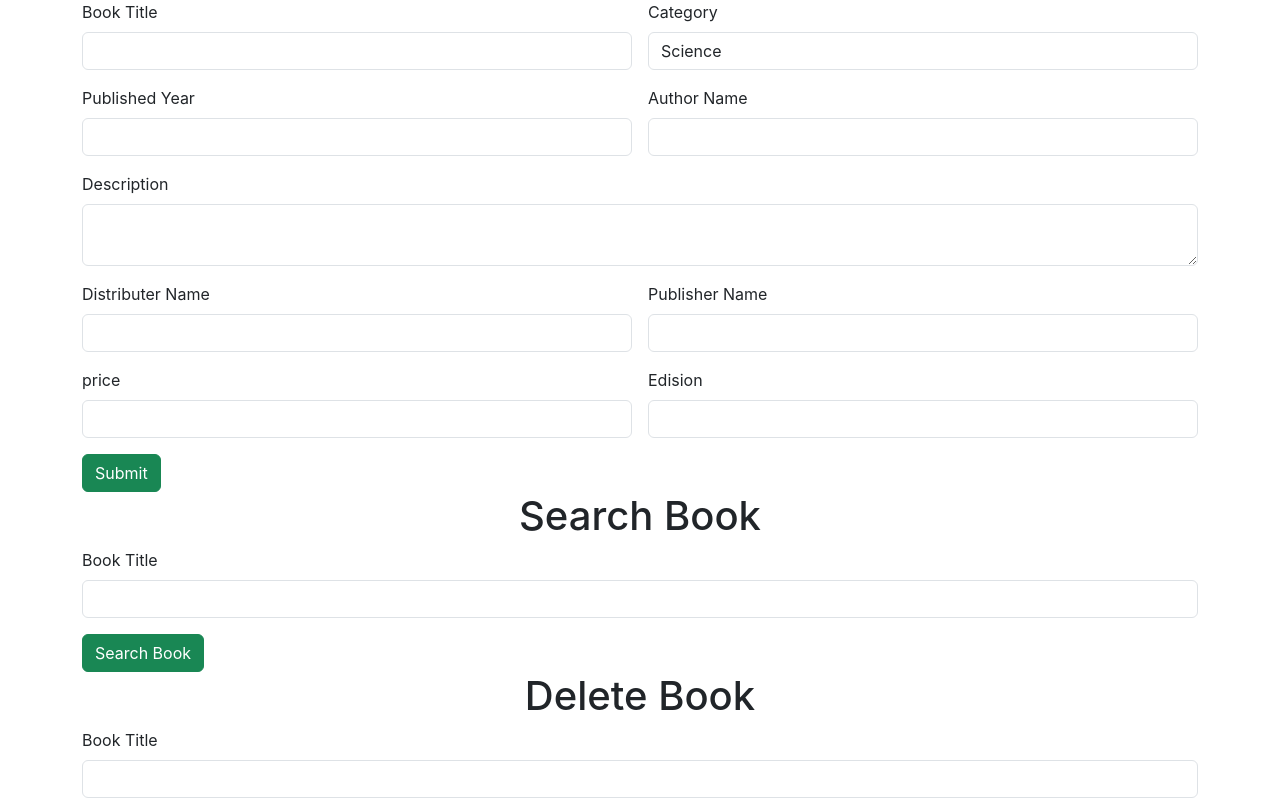
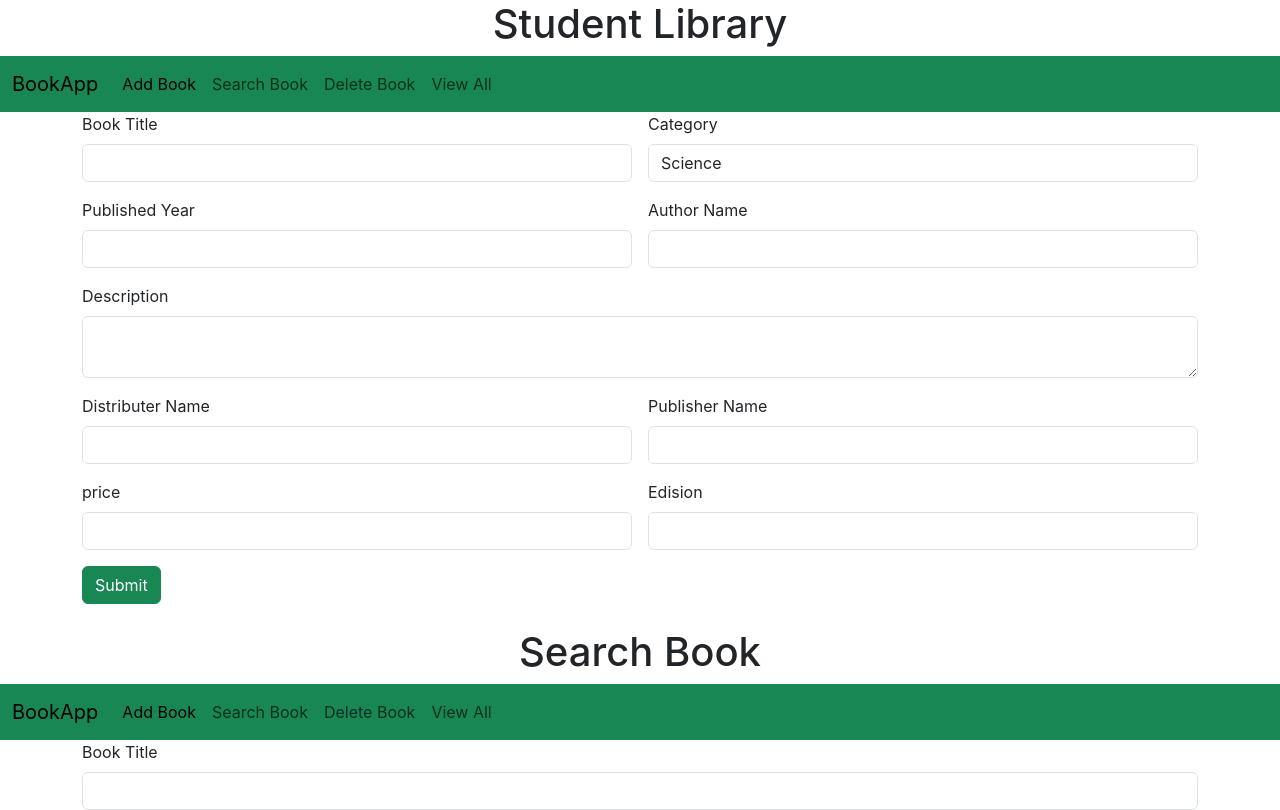
Before and after one commit to SANDRA-S-MENON/BookAppReact-app, a React (Create React App) app: page / in a window 1280 px wide. Shown: the top 810 px of the page. Built offline with nearby package versions, Linux system fonts and the light colour scheme.

Commit message:
nav created  successfully

```diff
--- a/src/components/AddBook.jsx
+++ b/src/components/AddBook.jsx
@@ -1,8 +1,11 @@
 import React from 'react'
+import NavBar from './NavBar'
 
 const AddBook = () => {
   return (
     <div>
+        <h1><center>Student Library</center></h1>
+        <NavBar/>
         <div className="container">
             <div className="row">
                 <div className="col col-12 col-sm-12 col-md-12 col-lg-12 col-xl-12 col-xxl-12">
@@ -47,9 +50,10 @@
                     <div className="col col-12 col-sm-6 col-md-6 col-lg-6 col-xl-6 col-xxl-6">
                         <label htmlFor="" className="form-label">Edision</label>
                         <input type="text" className="form-control" />
-                    </div>
+                    </div><br />
                     <div className="col col-12 col-sm-6 col-md-6 col-lg-6 col-xl-6 col-xxl-6">
                         <button className="btn btn-success">Submit</button>
+                        <br />
                     </div>
                  </div>
                 </div>
--- a/src/components/DeleteBook.jsx
+++ b/src/components/DeleteBook.jsx
@@ -1,17 +1,22 @@
 import React from 'react'
+import NavBar from './NavBar'
 
 const DeleteBook = () => {
   return (
     <div>
+        <br />
         <h1><center>Delete Book</center></h1>
+        <NavBar/>
+
         <div className="container">
             <div className="row g-3">
                 <div className="col col-12 col-sm-12 col-lg-12 col-xl-12 col-xxl-12">
                     <label htmlFor="" className="form-label">Book Title</label>
                     <input type="text" className="form-control" />
-                </div>
+                </div><br />
                 <div className="col col-12 col-sm-12 col-lg-12 col-xl-12 col-xxl-12">
                     <button className="btn btn-danger">Delete</button>
+                    <br />
                 </div>
             </div>
         </div>
--- /dev/null
+++ b/src/components/NavBar.jsx
@@ -0,0 +1,35 @@
+import React from 'react'
+
+const NavBar = () => {
+  return (
+    <div>
+        <nav class="navbar navbar-expand-lg bg-success">
+  <div class="container-fluid">
+    <a class="navbar-brand" href="#">BookApp</a>
+    <button class="navbar-toggler" type="button" data-bs-toggle="collapse" data-bs-target="#navbarNav" aria-controls="navbarNav" aria-expanded="false" aria-label="Toggle navigation">
+      <span class="navbar-toggler-icon"></span>
+    </button>
+    <div class="collapse navbar-collapse" id="navbarNav">
+      <ul class="navbar-nav">
+        <li class="nav-item">
+          <a class="nav-link active" aria-current="page" href="#">Add Book</a>
+        </li>
+        <li class="nav-item">
+          <a class="nav-link" href="#">Search Book</a>
+        </li>
+        <li class="nav-item">
+          <a class="nav-link" href="#">Delete Book</a>
+        </li>
+        <li class="nav-item">
+          <a class="nav-link" href="">View All</a>
+        </li>
+      </ul>
+    </div>
+  </div>
+</nav>
+
+    </div>
+  )
+}
+
+export default NavBar
--- a/src/components/SearchBook.jsx
+++ b/src/components/SearchBook.jsx
@@ -1,9 +1,13 @@
 import React from 'react'
+import NavBar from './NavBar'
 
 const SearchBook = () => {
   return (
     <div>
+        <br />
         <h1><center>Search Book</center></h1>
+        <NavBar/>
+
         <div className="container">
             <div className="row g-3">
                 <div className="col col-12 col-sm-12 col-md-12 col-lg-12 col-xl-12 col-xxl-12">
--- a/src/components/ViewAll.jsx
+++ b/src/components/ViewAll.jsx
@@ -1,9 +1,14 @@
 import React from 'react'
+import NavBar from './NavBar'
 
 const ViewAll = () => {
   return (
     <div>
         <br />
+        <h1><center>Book Details</center></h1><br />
+        <NavBar/>
+        <br />
+
         <div className="container">
             <div className="row g-3">
                 <div className="col col-12 col-sm-12 col-md-12 col-lg-12 col-xl-12 col-xxl-12">
```
